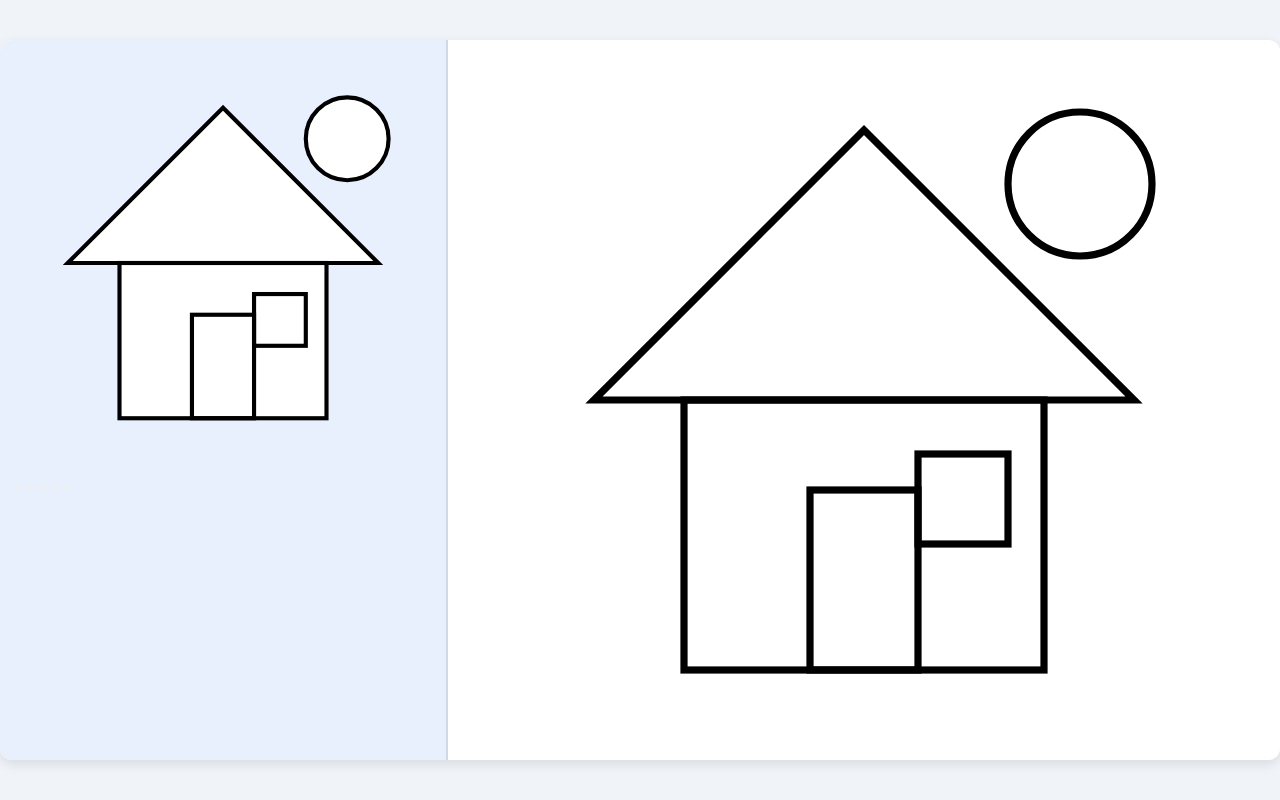
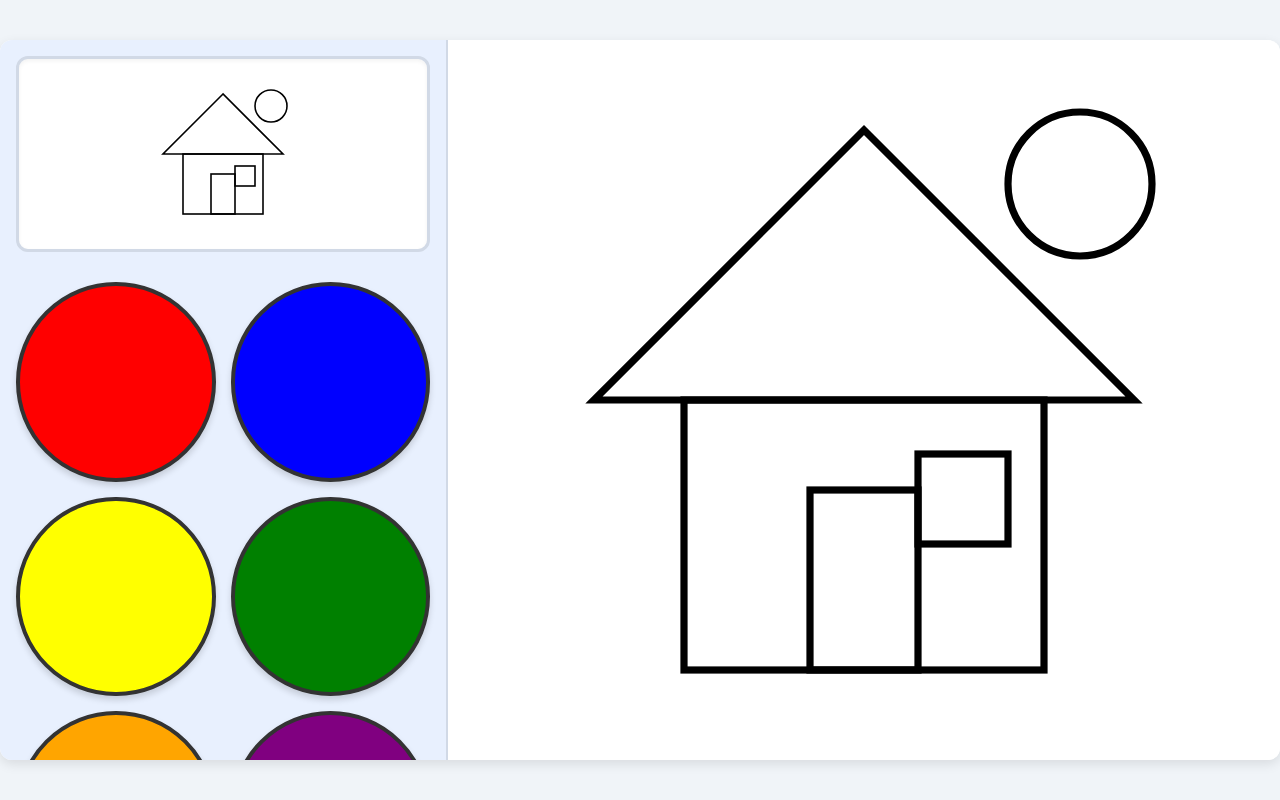
Before and after one commit to sieni7/coloriage, a plain HTML site: page src/index.html in a window 1280 px wide. Drawn offline with Linux system fonts and the light colour scheme.

Commit message:
style: styliser la palette en 2 colonnes et la miniature statique (T2.2)

```diff
--- /dev/null
+++ b/src/css/components.css
@@ -0,0 +1,62 @@
+/* =========================================
+   COMPOSANTS : PALETTE ET MINIATURE (T2.2)
+   ========================================= */
+
+/* --- Palette de feutres --- */
+.palette-container {
+    display: grid;
+    grid-template-columns: repeat(2, 1fr);
+    gap: 15px;
+    margin-top: 20px;
+    flex-grow: 1;
+    align-content: start;
+    padding: 10px 0;
+}
+
+.feutre {
+    width: 100%;
+    aspect-ratio: 1 / 1;
+    border: 4px solid #333333;
+    border-radius: 50%;
+    cursor: pointer;
+    transition: transform 0.2s ease, box-shadow 0.2s ease;
+    box-shadow: 0 4px 6px rgba(0, 0, 0, 0.15);
+    outline: none;
+}
+
+.feutre:hover {
+    transform: scale(1.05);
+}
+
+/* État sélectionné (sera appliqué via JS) */
+.feutre.actif {
+    border-color: #ffffff;
+    box-shadow: 0 0 0 4px #333333, 0 6px 12px rgba(0, 0, 0, 0.3);
+    transform: scale(1.1);
+}
+
+/* Couleurs des feutres */
+.feutre[data-color="#FF0000"] { background-color: #FF0000; }
+.feutre[data-color="#0000FF"] { background-color: #0000FF; }
+.feutre[data-color="#FFFF00"] { background-color: #FFFF00; }
+.feutre[data-color="#008000"] { background-color: #008000; }
+.feutre[data-color="#FFA500"] { background-color: #FFA500; }
+.feutre[data-color="#800080"] { background-color: #800080; }
+
+/* --- Miniature --- */
+.miniature-container {
+    background-color: #ffffff;
+    border: 3px solid #d1d9e6;
+    border-radius: 12px;
+    padding: 15px;
+    display: flex;
+    justify-content: center;
+    align-items: center;
+    box-shadow: inset 0 2px 4px rgba(0, 0, 0, 0.05);
+}
+
+.svg-miniature {
+    width: 100%;
+    max-width: 160px;
+    height: auto;
+}
--- a/src/index.html
+++ b/src/index.html
@@ -6,6 +6,7 @@
     <title>Coloriage Préscolaire</title>
     <link rel="stylesheet" href="css/main.css">
     <link rel="stylesheet" href="css/layout.css">
+    <link rel="stylesheet" href="css/components.css">
 </head>
 <body>
     <div class="overlay-portrait">
```
